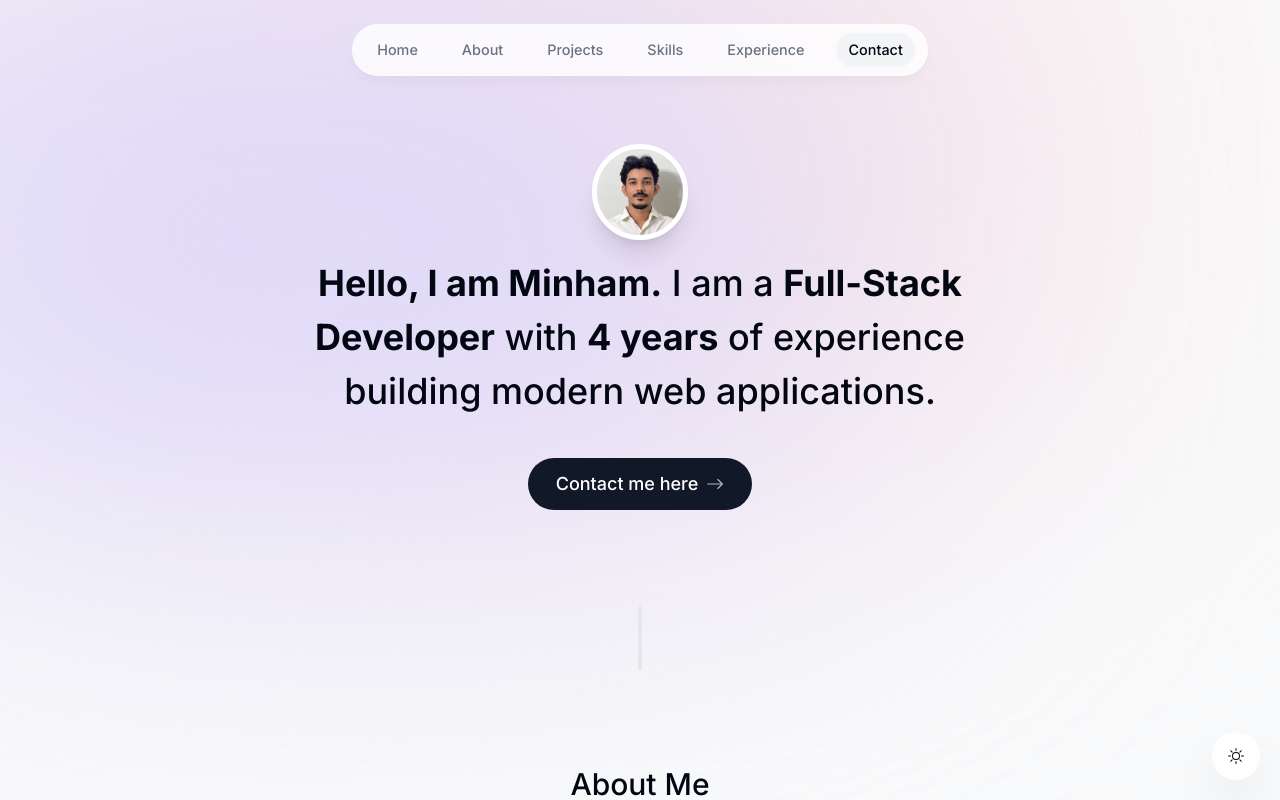
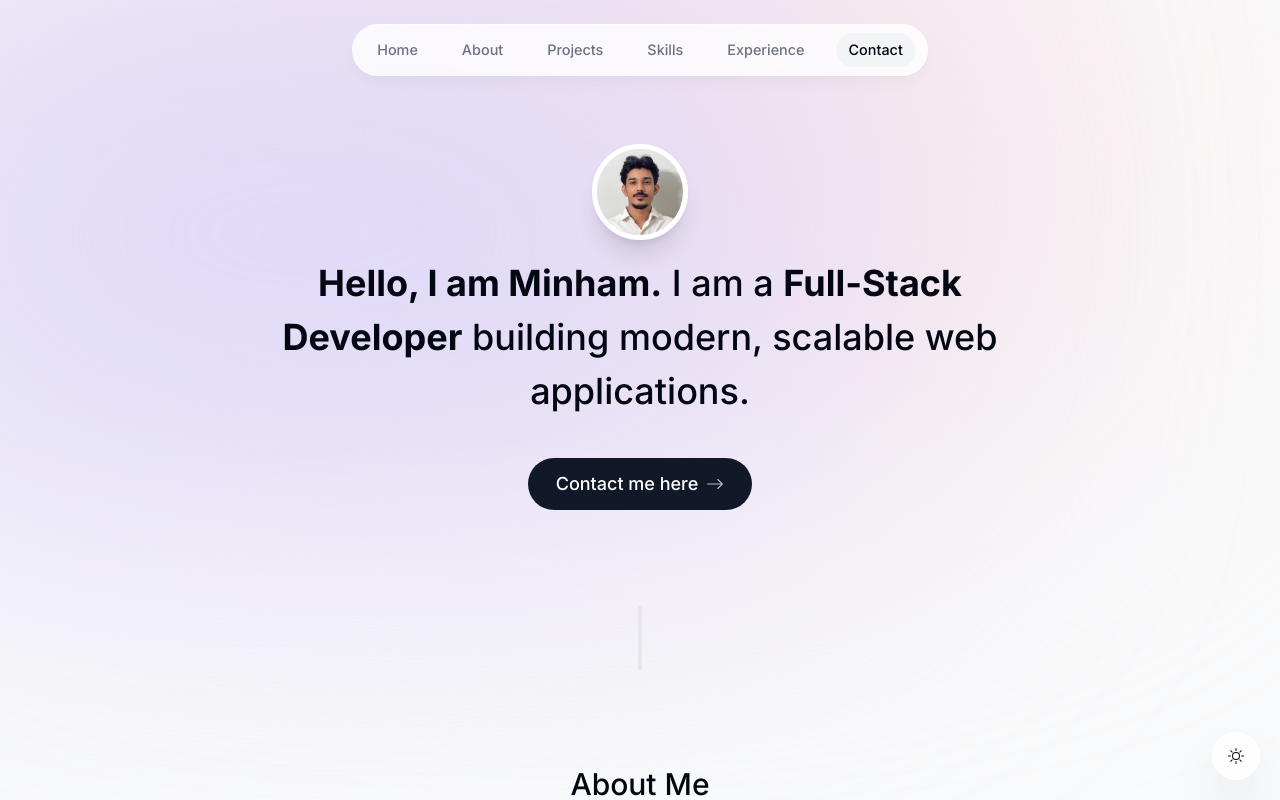
Before and after one commit to khanzada44/portfolio-website, a Next.js app: page / in a window 1280 px wide. Shown: the top 800 px of the page. Built offline with nearby package versions, Linux system fonts and the light colour scheme.

Commit message:
change the hedding of intro

```diff
--- a/components/intro.tsx
+++ b/components/intro.tsx
@@ -60,9 +60,8 @@ export default function Intro() {
         animate={{ opacity: 1, y: 0 }}
       >
         <span className="font-bold">Hello, I am Minham.</span> I am a{" "}
-        <span className="font-bold">Full-Stack Developer</span> with{" "}
-        <span className="font-bold">4 years</span> of experience building
-        modern web applications.
+        <span className="font-bold">Full-Stack Developer</span> building
+        modern, scalable web applications.
       </motion.h1>
 
       <motion.div
```
